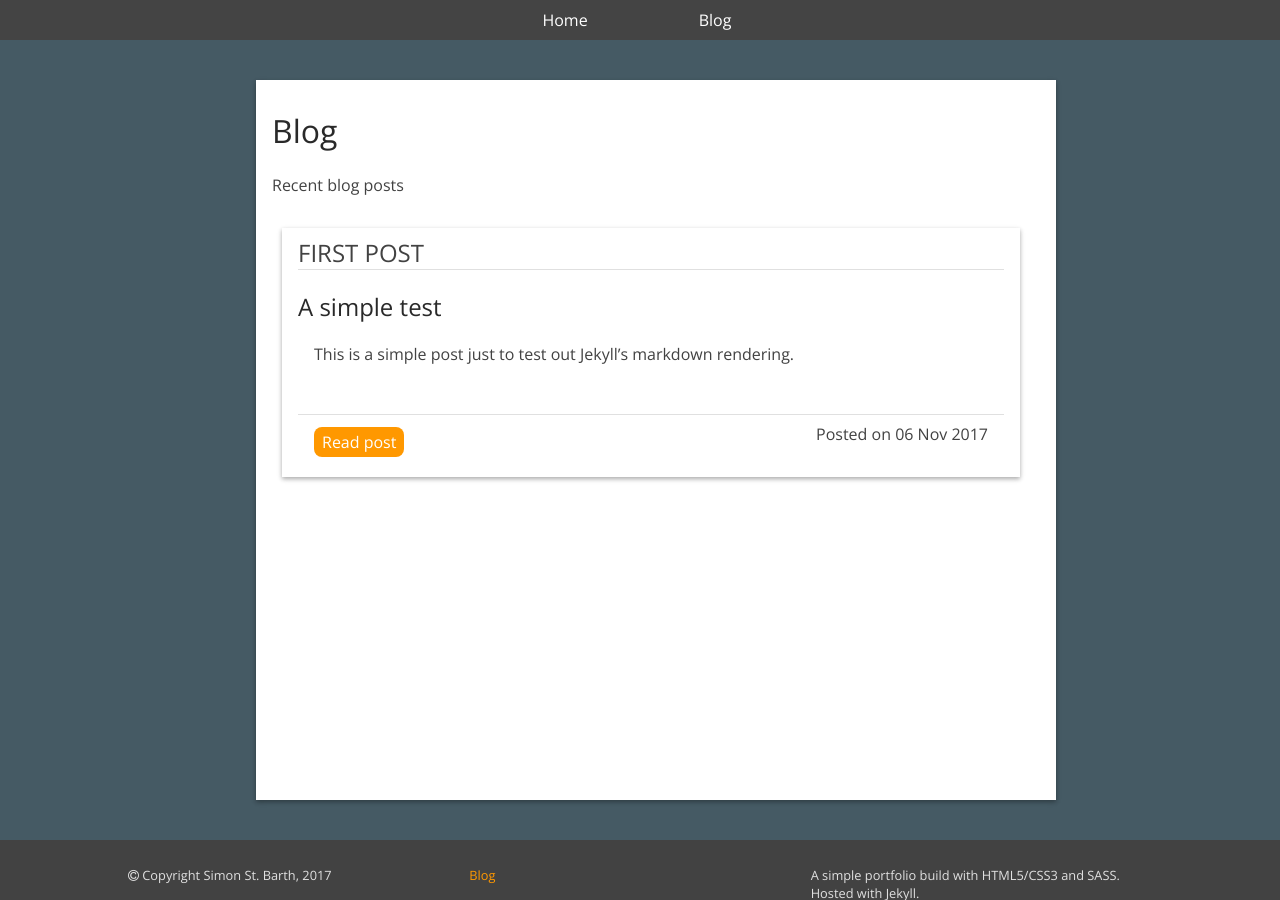
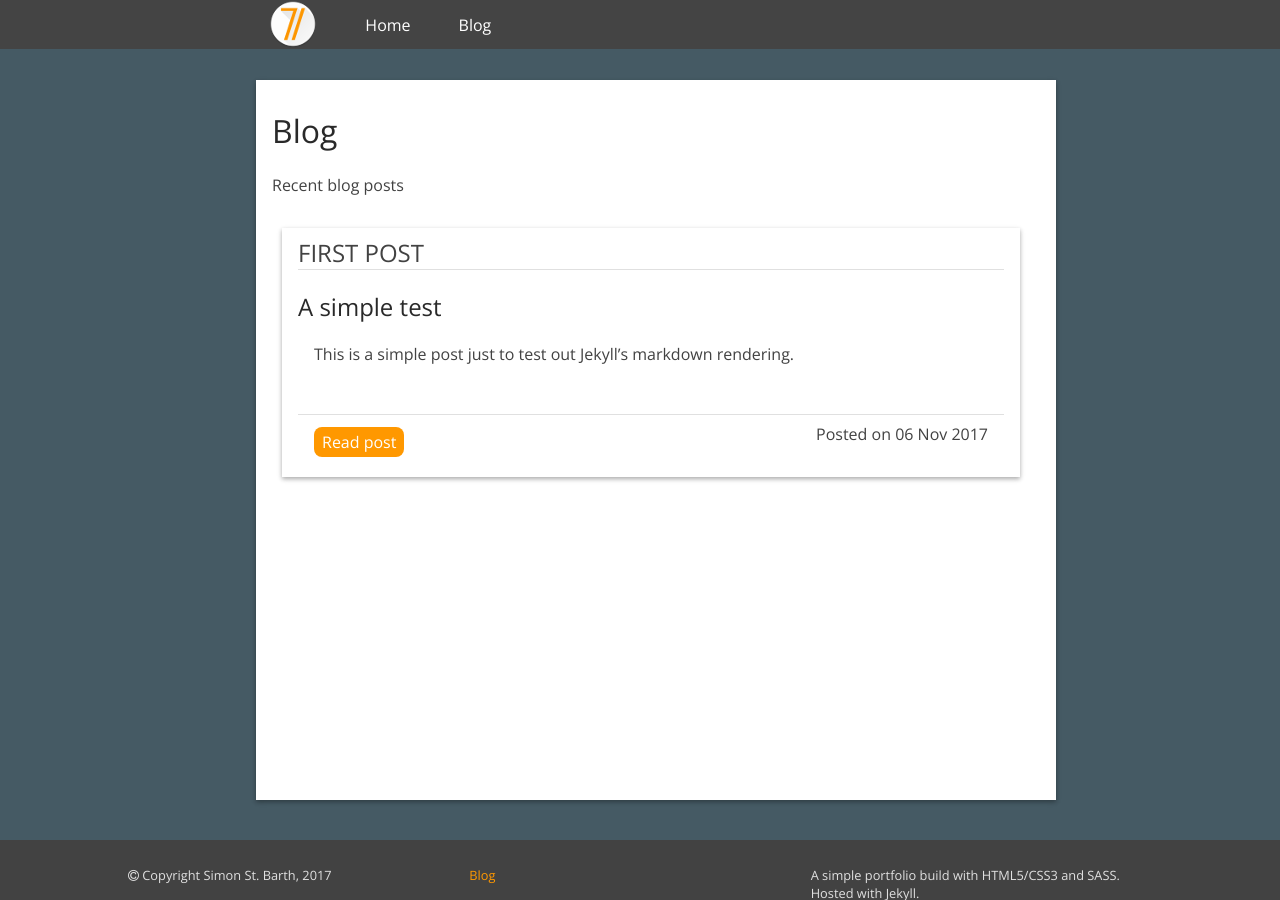
Before and after one commit to Data5tream/data5tream.github.io, a Jekyll site: the page built from blog.html, in a window 1280 px wide and 900 px high. Built offline with Jekyll 4.4.1, drawn with Linux system fonts in a browser that asks for light colours.

Commit message:
Smaller navbar & specified default font-size

```diff
--- a/_includes/navbar.html
+++ b/_includes/navbar.html
@@ -1,6 +1,7 @@
 <nav class="navbar">
   <ul>
-    <li><a href="{{ "/" | absolute_url }}">Home</a></li>
-    <li><a href="{{ "/blog.html" | absolute_url }}">Blog</a></li>
+    <li><a href={{ "/" | absolute_url}}><img src={{ "img/brand_icon.png" | absolute_url }} /></a></li>
+    <li><a href={{ "/" | absolute_url }}>Home</a></li>
+    <li><a href={{ "/blog.html" | absolute_url }}>Blog</a></li>
   </ul>
 </nav>
--- a/_sass/_base.scss
+++ b/_sass/_base.scss
@@ -12,6 +12,7 @@
   right: 0;
   bottom: 0;
   font: 100% $font-stack;
+  font-size: $font-default-size !important;
   color: $primary-text-color;
 }
 
@@ -77,25 +78,26 @@
   left: 0;
   top: 0;
   right: 0;
-  height: 40px;
+  min-height: 40px;
   background-color: #444;
   z-index: 1000;
 
   ul {
+    display: flex;
+    flex-wrap: wrap;
+    justify-content: flex-start;
+    align-items: center;
+
+    width: 4/6*100%;
+    margin: 0;
+    margin-left: 1/6*100%;
     list-style: none;
-    display: flex;
-    height: inherit;
-    flex: 1;
-    flex-wrap: wrap;
-    justify-content: center;
-    align-items: center;
-    padding-left: 0;
-    margin-top: 0;
   }
 
   li {
-    flex: 0 1 150px;
+    flex: 0 1;
     text-align: center;
+    margin-left: 1em;
 
     a {
       color: #fff;
@@ -107,6 +109,13 @@
         color: $primary-brand-color;
         border-bottom: 3px $primary-brand-color solid;
       }
+    }
+  }
+  li:first-child {
+    height: 49px;
+    margin: 0;
+    a:hover, a:active {
+      border-bottom: 0;
     }
   }
 }
--- a/_sass/_variables.scss
+++ b/_sass/_variables.scss
@@ -2,8 +2,9 @@
 // Import color definitions
 @import "colors";
 
-// Font stacks
+// Font & Text
 $font-stack: 'Open Sans', sans-serif;
+$font-default-size: 16px;
 
 // Colors
 $primary-brand-color: $mdorange;
```
